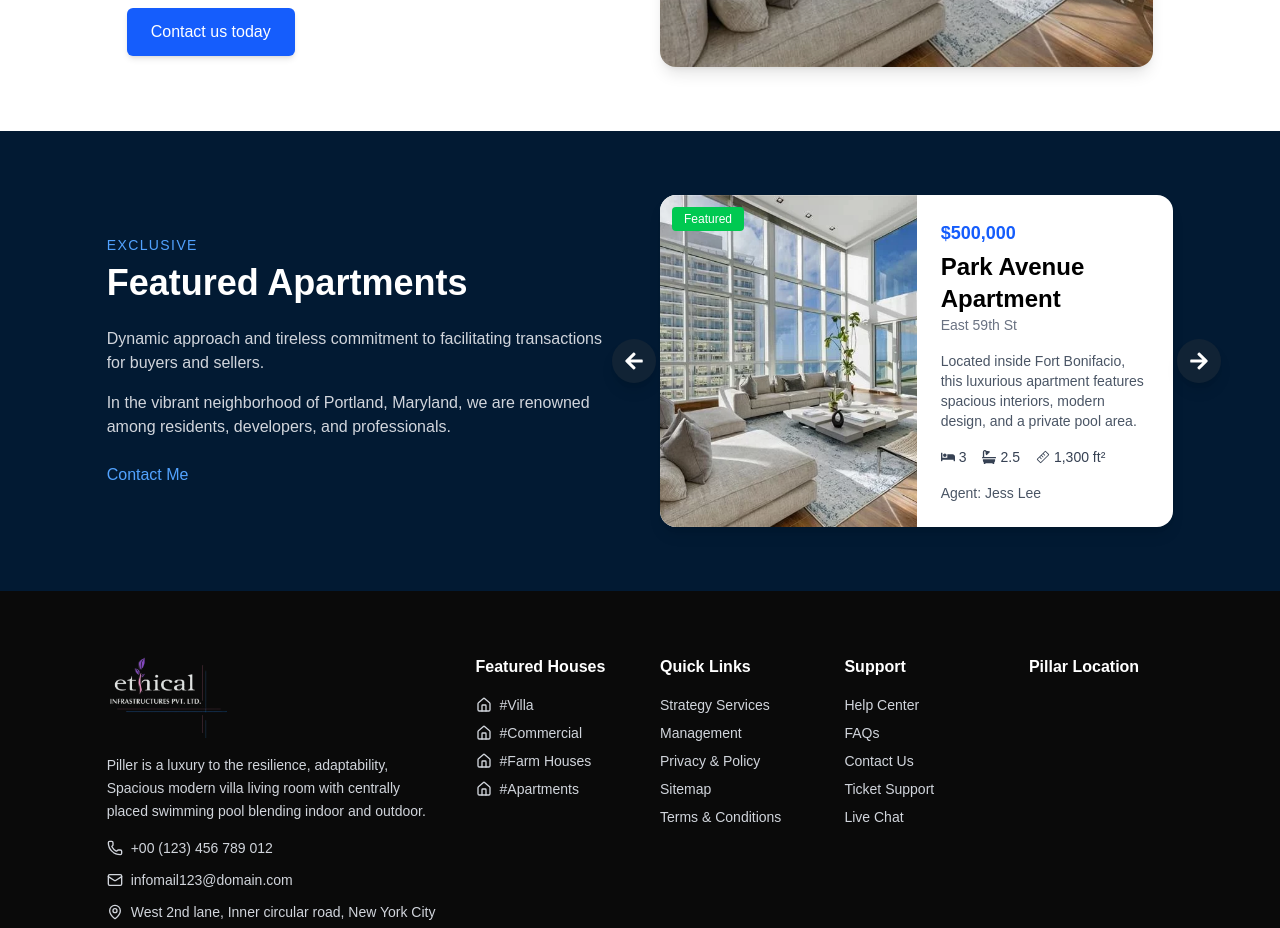
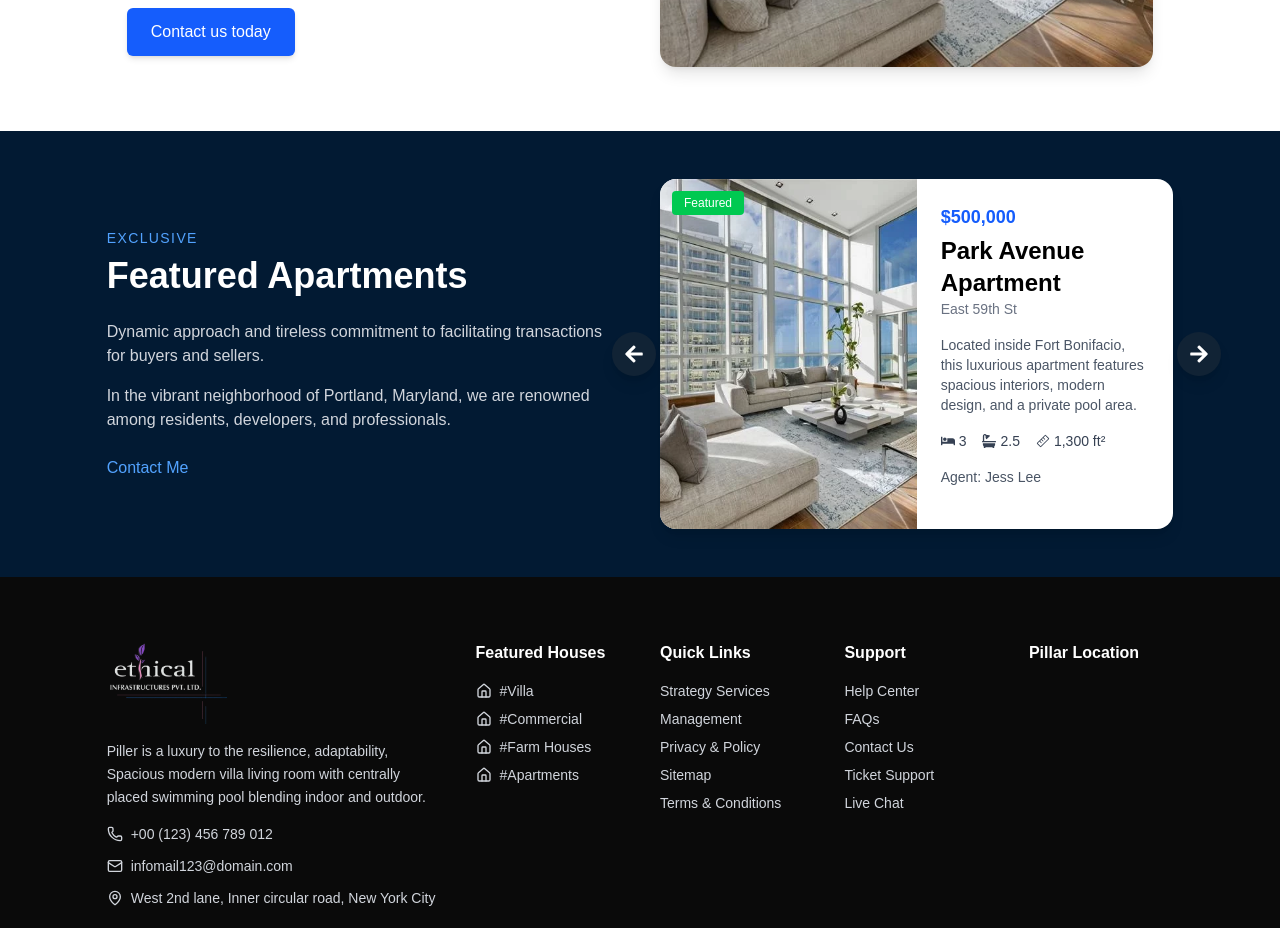
Before and after one commit to BigwigMediaAI/ethicalinfrastructure, a Next.js app: page / in a window 1280 px wide. Shown: the part 1180-2108 px from the top of the page. Built offline with nearby package versions, Linux system fonts and the light colour scheme; grey boxes are pictures that could not be loaded.

Commit message:
updated featured apartment

```diff
--- a/components/FeaturedApartments.tsx
+++ b/components/FeaturedApartments.tsx
@@ -66,7 +66,7 @@ export default function FeaturedApartments() {
   const current = apartments[index];
 
   return (
-    <div className="bg-[#021A33] text-white py-16">
+    <div className="bg-[#021A33] text-white py-12">
       <div className="w-11/12 md:w-5/6 mx-auto  flex flex-col md:flex-row items-center justify-between gap-10">
         {/* Left Text Section */}
         <div className="md:w-1/2">
@@ -86,7 +86,7 @@ export default function FeaturedApartments() {
         </div>
 
         {/* Right Card Section */}
-        <div className="relative bg-white text-black rounded-2xl shadow-lg overflow-visible md:w-1/2 flex">
+        <div className="relative bg-white text-black rounded-2xl shadow-lg overflow-visible md:w-1/2 flex min-h-[350px] transition-all duration-300 ease-in-out">
           {/* Image */}
           <div className="w-1/2 relative">
             <Image
@@ -109,7 +109,7 @@ export default function FeaturedApartments() {
               </h3>
               <h2 className="text-2xl font-bold mt-1">{current.title}</h2>
               <p className="text-gray-500 text-sm mb-4">{current.location}</p>
-              <p className="text-gray-600 text-sm mb-4">
+              <p className="text-gray-600 text-sm mb-4 line-clamp-4">
                 {current.description}
               </p>
               <div className="flex items-center gap-4 text-gray-700 text-sm">
@@ -123,8 +123,10 @@ export default function FeaturedApartments() {
                   <PiRuler /> {current.area}
                 </span>
               </div>
+              <p className="text-sm text-gray-600 mt-4">
+                Agent: {current.agent}
+              </p>
             </div>
-            <p className="text-sm text-gray-600 mt-4">Agent: {current.agent}</p>
           </div>
 
           {/* Arrows */}
--- a/src/app/about/page.tsx
+++ b/src/app/about/page.tsx
@@ -3,6 +3,7 @@ import React from "react";
 import Image from "next/image";
 import bgImage from "../../../assets/team2.jpg";
 import Navbar from "../../../components/Navbar";
+import Footer from "../../../components/Footer";
 
 const AboutHero = () => {
   return (
@@ -30,6 +31,7 @@ const AboutHero = () => {
           </p>
         </div>
       </section>
+      <Footer />
     </>
   );
 };
```
